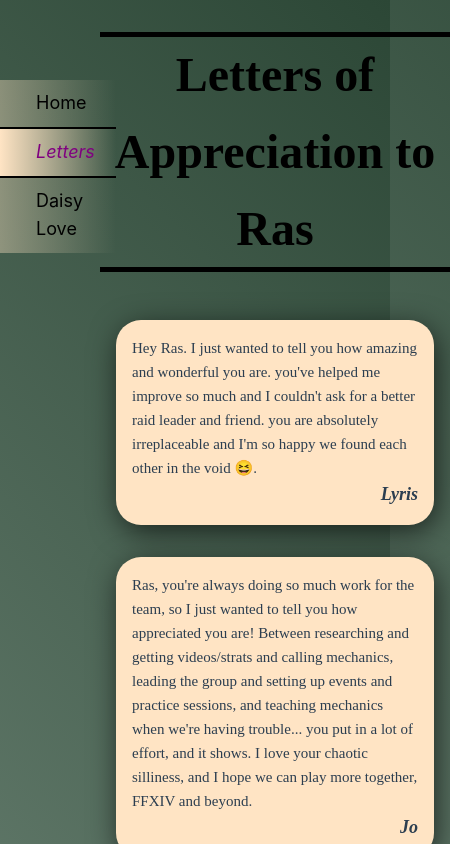
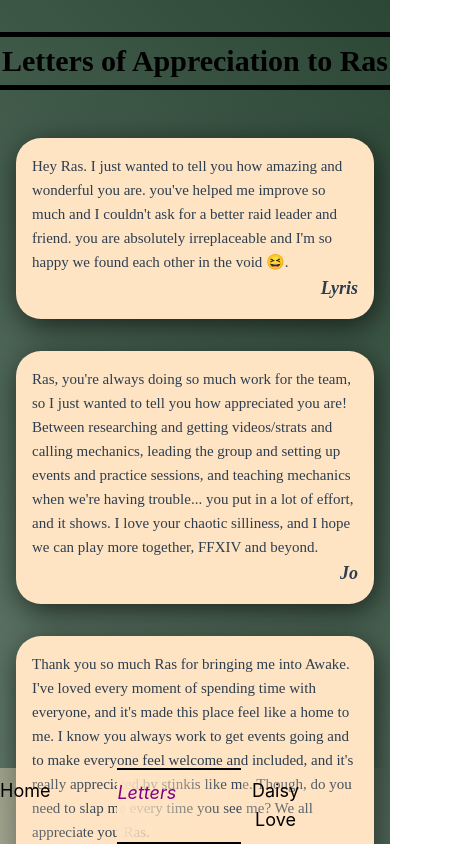
Before and after one commit to CommanderTrip/medica-ii, a Vue app in the folder ff-infinitely-awake/: page /Letters in a window 390 px wide. Shown: the top 844 px of the page, 450 px wide, since content can reach past the window. Built offline with nearby package versions, Linux system fonts and the light colour scheme.

Commit message:
Some Styling changes

```diff
--- a/ff-infinitely-awake/src/App.vue
+++ b/ff-infinitely-awake/src/App.vue
@@ -21,7 +21,6 @@ import { RouterLink, RouterView } from "vue-router"
 a {
   text-decoration: none;
   color: black;
-  padding-inline: 2em;
   padding-block: 0.5em;
   padding-right: 5rem;
   min-width: 200px;
@@ -29,10 +28,6 @@ a {
   font-style: normal;
   text-align: center;
   font-size: larger;
-}
-
-a:first-child {
-  margin-top: 5rem;
 }
 
 nav {
@@ -48,8 +43,7 @@ nav {
 }
 
 .page {
-  padding-inline: 5%;
-  width: 100%;
+  padding-inline: 2rem;
 }
 
 @media (hover: hover) {
@@ -59,9 +53,15 @@ nav {
 }
 
 @media (max-width: 800px) {
+  nav {
+    flex-direction: row;
+  }
+
   header {
     margin-right: 0;
     min-width: 100px;
+    position: sticky;
+    bottom: 0;
   }
 
   a {
--- a/ff-infinitely-awake/src/assets/main.css
+++ b/ff-infinitely-awake/src/assets/main.css
@@ -8,3 +8,9 @@
   display: flex;
   flex-direction: row;
 }
+
+@media (max-width: 800px) {
+  #app {
+    flex-direction: column-reverse;
+  }
+}
--- a/ff-infinitely-awake/src/views/DaisyLoveView.vue
+++ b/ff-infinitely-awake/src/views/DaisyLoveView.vue
@@ -33,7 +33,6 @@ h1 {
   text-align: center;
   font-family: "Libre Baskerville", serif;
   font-weight: 700;
-  font-size: 36pt;
   color: black;
   border-block: 5px solid black;
   margin-block: 2rem;
--- a/ff-infinitely-awake/src/views/HomeView.vue
+++ b/ff-infinitely-awake/src/views/HomeView.vue
@@ -33,7 +33,6 @@ h1 {
   text-align: center;
   font-family: "Libre Baskerville", serif;
   font-weight: 700;
-  font-size: 28pt;
   color: black;
   border-block: 5px solid black;
   margin-top: 2rem;
--- a/ff-infinitely-awake/src/views/LettersView.vue
+++ b/ff-infinitely-awake/src/views/LettersView.vue
@@ -15,7 +15,6 @@ h1 {
   text-align: center;
   font-family: "Libre Baskerville", serif;
   font-weight: 700;
-  font-size: 36pt;
   color: black;
   border-block: 5px solid black;
   margin-block: 2rem;
```
